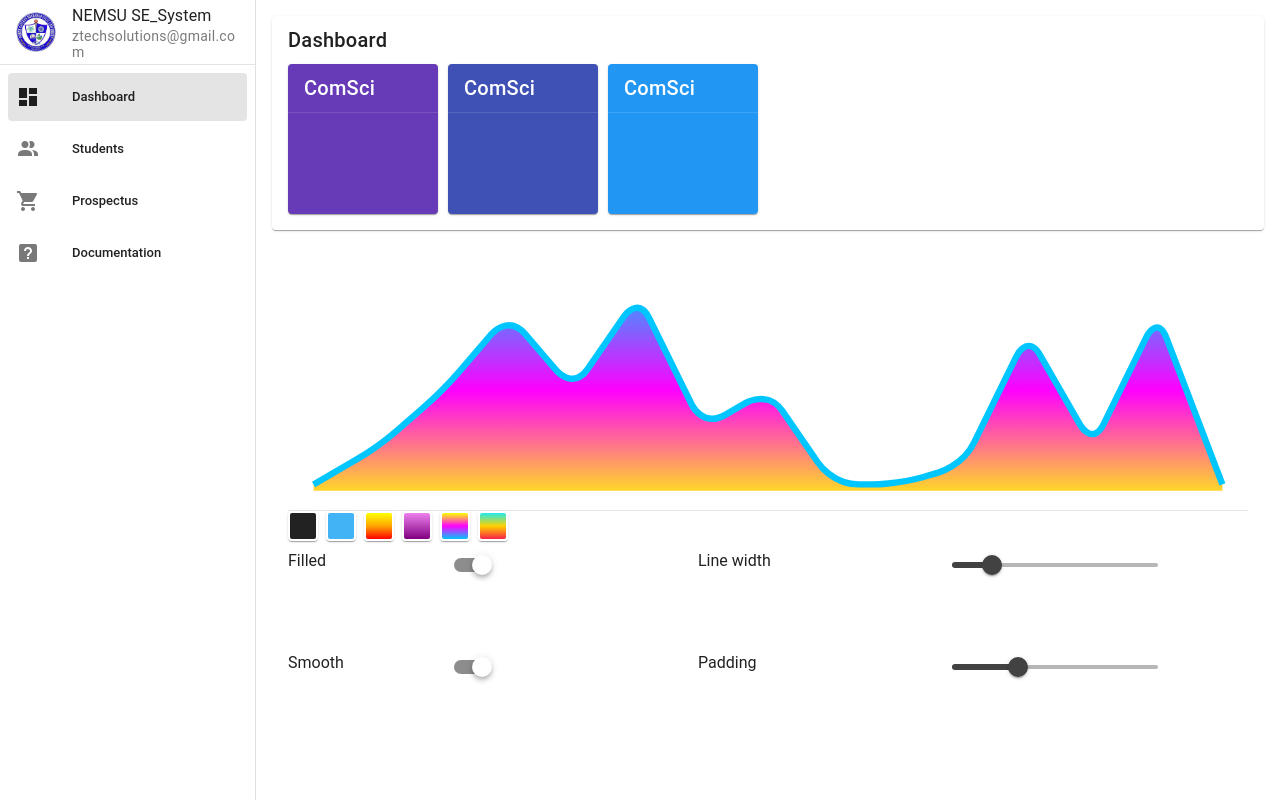
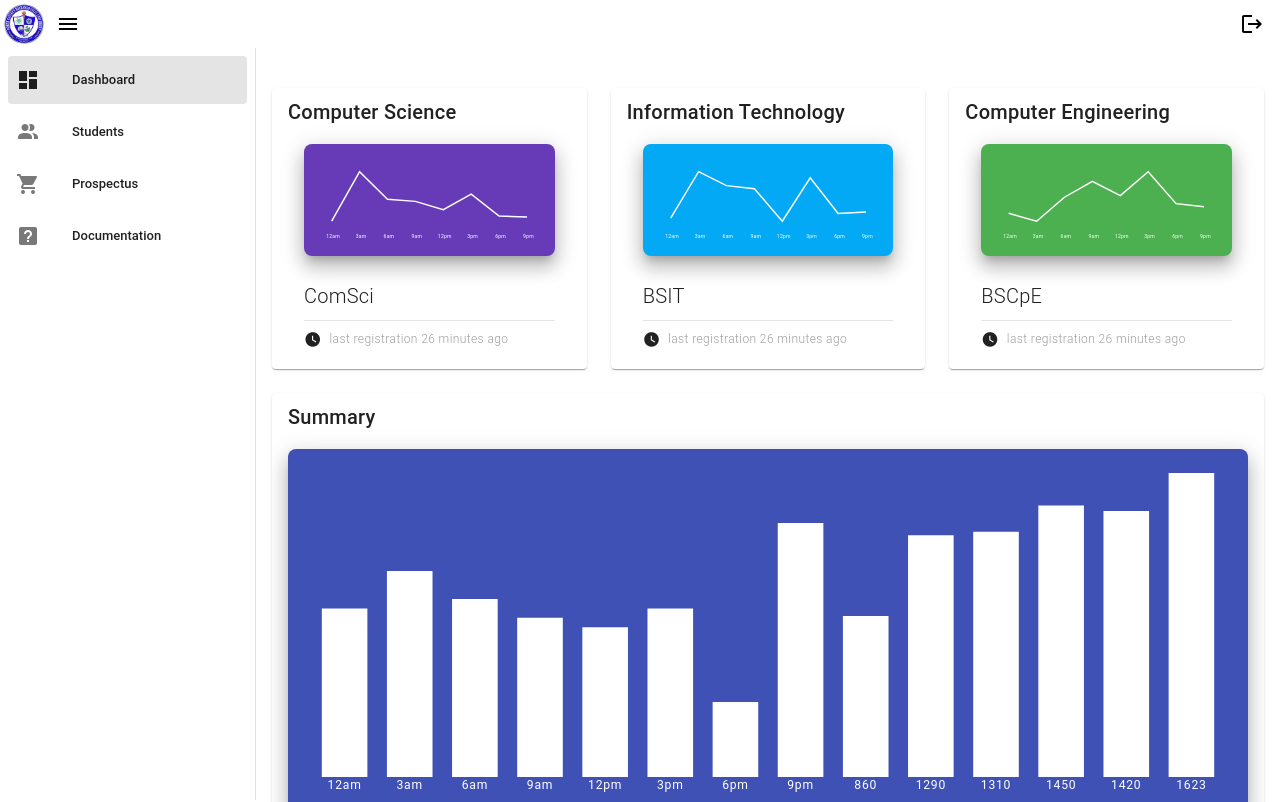
Before and after one commit to zepoy-duero/se_frontend, a Vue app: page / in a window 1280 px wide. Shown: the top 802 px of the page. Built offline with nearby package versions, Linux system fonts and the light colour scheme.

Commit message:
added dashboard

```diff
--- a/src/App.vue
+++ b/src/App.vue
@@ -1,6 +1,27 @@
 <template>
   <v-app>
-    <side-nav />
+    <v-app-bar flat color="white" density="compact">
+      <template v-slot:prepend>
+        <v-avatar>
+          <v-img src="src/assets/nemsu.jpg"></v-img>
+        </v-avatar>
+        <v-list-item
+          v-show="drawer"
+          prepend-avatar="src/assets/nemsu.jpg"
+          subtitle="ztechsolutions@gmail.com"
+          title="NEMSU SE_System"
+        >
+        </v-list-item>
+
+        <v-app-bar-nav-icon dark @click.stop="toggle"></v-app-bar-nav-icon>
+      </template>
+
+      <template v-slot:append>
+        <v-btn icon="mdi-logout"></v-btn>
+      </template>
+    </v-app-bar>
+
+    <side-nav :toggle_drawer="drawer" />
     <v-main>
       <router-view> </router-view>
     </v-main>
@@ -11,7 +32,19 @@
 import SideNav from "./components/SideNav.vue";
 export default {
   components: { SideNav },
+  data() {
+    return {
+      drawer: false,
+      rail: true,
+    };
+  },
   name: "App",
+  methods: {
+    toggle() {
+      this.drawer = !this.drawer;
+      this.rail = !this.rail;
+    },
+  },
 };
 </script>
 
--- /dev/null
+++ b/src/components/BSCpEGraph.vue
@@ -0,0 +1,45 @@
+<template>
+  <v-card flat class="mt-8 mx-auto overflow-visible" max-width="100%">
+    <v-sheet
+      class="v-sheet--offset mx-auto"
+      color="green"
+      elevation="12"
+      max-width="calc(100% - 32px)"
+      rounded="lg"
+    >
+      <v-sparkline
+        :labels="labels"
+        :model-value="value"
+        color="white"
+        line-width="2"
+        padding="16"
+        height="100"
+        class="pa-4"
+      ></v-sparkline>
+    </v-sheet>
+
+    <v-card-text class="pt-0 pb-1">
+      <div class="text-h6 font-weight-light mb-2">BSCpE</div>
+
+      <v-divider class="my-2"></v-divider>
+      <v-icon class="me-2" size="small"> mdi-clock </v-icon>
+      <span class="text-caption text-grey font-weight-light"
+        >last registration 26 minutes ago</span
+      >
+    </v-card-text>
+  </v-card>
+</template>
+    <script>
+export default {
+  data: () => ({
+    labels: ["12am", "3am", "6am", "9am", "12pm", "3pm", "6pm", "9pm"],
+    value: [200, 150, 300, 400, 310, 460, 260, 240],
+  }),
+};
+</script>
+    <style>
+.v-sheet--offset {
+  top: -24px;
+  position: relative;
+}
+</style>
--- /dev/null
+++ b/src/components/BSITGraph.vue
@@ -0,0 +1,45 @@
+<template>
+  <v-card flat class="mt-8 mx-auto overflow-visible" max-width="100%">
+    <v-sheet
+      class="v-sheet--offset mx-auto"
+      color="light-blue"
+      elevation="12"
+      max-width="calc(100% - 32px)"
+      rounded="lg"
+    >
+      <v-sparkline
+        :labels="labels"
+        :model-value="value"
+        color="white"
+        line-width="2"
+        padding="16"
+        height="100"
+        class="pa-4"
+      ></v-sparkline>
+    </v-sheet>
+
+    <v-card-text class="pt-0 pb-1">
+      <div class="text-h6 font-weight-light mb-2">BSIT</div>
+
+      <v-divider class="my-2"></v-divider>
+      <v-icon class="me-2" size="small"> mdi-clock </v-icon>
+      <span class="text-caption text-grey font-weight-light"
+        >last registration 26 minutes ago</span
+      >
+    </v-card-text>
+  </v-card>
+</template>
+  <script>
+export default {
+  data: () => ({
+    labels: ["12am", "3am", "6am", "9am", "12pm", "3pm", "6pm", "9pm"],
+    value: [200, 500, 410, 390, 180, 460, 230, 240],
+  }),
+};
+</script>
+  <style>
+.v-sheet--offset {
+  top: -24px;
+  position: relative;
+}
+</style>
--- /dev/null
+++ b/src/components/ComSciGraph.vue
@@ -0,0 +1,44 @@
+<template>
+  <v-card flat class="mt-8 mx-auto overflow-visible" max-width="100%">
+    <v-sheet
+      class="v-sheet--offset mx-auto"
+      color="deep-purple"
+      elevation="12"
+      max-width="calc(100% - 32px)"
+      rounded="lg"
+    >
+      <v-sparkline
+        :labels="labels"
+        :model-value="value"
+        color="white"
+        line-width="2"
+        padding="16"
+        height="100"
+        class="pa-4"
+      ></v-sparkline>
+    </v-sheet>
+
+    <v-card-text class="pt-0 pb-1">
+      <div class="text-h6 font-weight-light mb-2">ComSci</div>
+      <v-divider class="my-2"></v-divider>
+      <v-icon class="me-2" size="small"> mdi-clock </v-icon>
+      <span class="text-caption text-grey font-weight-light"
+        >last registration 26 minutes ago</span
+      >
+    </v-card-text>
+  </v-card>
+</template>
+  <script>
+export default {
+  data: () => ({
+    labels: ["12am", "3am", "6am", "9am", "12pm", "3pm", "6pm", "9pm"],
+    value: [200, 675, 410, 390, 310, 460, 250, 240],
+  }),
+};
+</script>
+  <style>
+.v-sheet--offset {
+  top: -24px;
+  position: relative;
+}
+</style>
--- a/src/components/DashBoard.vue
+++ b/src/components/DashBoard.vue
@@ -1,54 +1,49 @@
 <template>
   <v-container>
     <v-row>
+      <v-col> </v-col>
+    </v-row>
+    <v-row>
       <v-col>
         <v-card>
-          <v-card-title> Dashboard </v-card-title>
+          <v-card-title>Computer Science</v-card-title>
           <v-card-text>
-            <v-row no-gutters>
-              <v-col cols="2">
-                <v-card :height="150" :width="150" color="deep-purple">
-                  <v-card-title class="d-flex align-left justify-left px-4">
-                    ComSci
-                  </v-card-title>
-                  <v-divider></v-divider>
-                  <v-card-text> </v-card-text>
-                </v-card>
-              </v-col>
-              <v-col cols="2">
-                <v-card :height="150" :width="150" color="indigo">
-                  <v-card-title
-                    class="d-flex align-left justify-left flex-wrap text-center px-4"
-                  >
-                    ComSci
-                  </v-card-title>
-                  <v-divider></v-divider>
-                  <v-card-text> </v-card-text>
-                </v-card>
-              </v-col>
-              <v-col cols="2">
-                <v-card :height="150" :width="150" color="blue">
-                  <v-card-title
-                    class="d-flex align-left justify-left flex-wrap text-center px-4"
-                  >
-                    ComSci
-                  </v-card-title>
-                  <v-divider></v-divider>
-                  <v-card-text> </v-card-text>
-                </v-card>
-              </v-col>
-            </v-row>
+            <ComSciGraph />
+          </v-card-text>
+        </v-card>
+      </v-col>
+      <v-col>
+        <v-card>
+          <v-card-title>Information Technology</v-card-title>
+          <v-card-text>
+            <BSITGraph />
+          </v-card-text>
+        </v-card>
+      </v-col>
+      <v-col>
+        <v-card>
+          <v-card-title>Computer Engineering</v-card-title>
+          <v-card-text>
+            <BSCpEGraph />
           </v-card-text>
         </v-card>
       </v-col>
     </v-row>
     <v-row>
       <v-col>
-        <graph />
+        <v-card>
+          <v-card-title>Summary</v-card-title>
+          <v-card-text>
+            <SummaryGraph />
+          </v-card-text>
+        </v-card>
       </v-col>
     </v-row>
   </v-container>
 </template>
 <script setup>
-import Graph from "./Graph.vue";
+import ComSciGraph from "./ComSciGraph.vue";
+import BSITGraph from "./BSITGraph.vue";
+import BSCpEGraph from "./BSCpEGraph.vue";
+import SummaryGraph from "./SummaryGraph.vue";
 </script>
--- a/src/components/Graph.vue
+++ /dev/null
@@ -1,109 +0,0 @@
-<template>
-  <v-container fluid>
-    <v-sparkline
-      :fill="fill"
-      :gradient="selectedGradient"
-      :line-width="lineWidth"
-      :model-value="value"
-      :padding="padding"
-      :smooth="smooth"
-      auto-draw
-    ></v-sparkline>
-
-    <v-divider></v-divider>
-
-    <v-row>
-      <v-col cols="12" md="6">
-        <v-row align="center" class="fill-height">
-          <v-item-group v-model="selectedGradient" mandatory>
-            <v-row class="pt-6 pl-6">
-              <v-item
-                v-for="(gradient, i) in gradients"
-                :key="i"
-                v-slot="{ active, toggle }"
-                :value="gradient"
-              >
-                <v-card
-                  :style="{
-                    background:
-                      gradient.length > 1
-                        ? `linear-gradient(0deg, ${gradient})`
-                        : gradient[0],
-                    border: '2px solid',
-                    borderColor: active ? '#222' : 'white',
-                  }"
-                  class="me-2"
-                  height="30"
-                  width="30"
-                  @click="toggle"
-                ></v-card>
-              </v-item>
-            </v-row>
-          </v-item-group>
-        </v-row>
-      </v-col>
-    </v-row>
-
-    <v-row class="mt-5">
-      <v-col cols="2"> Filled </v-col>
-      <v-col cols="3">
-        <v-switch v-model="fill" class="switch"></v-switch>
-      </v-col>
-      <v-col cols="3"> Line width </v-col>
-      <v-col cols="3">
-        <v-slider
-          v-model="lineWidth"
-          max="10"
-          min="0.1"
-          step="0.1"
-          thumb-label
-        ></v-slider>
-      </v-col>
-    </v-row>
-
-    <v-row>
-      <v-col cols="2"> Smooth </v-col>
-      <v-col cols="3">
-        <v-switch v-model="smooth" class="switch"></v-switch>
-      </v-col>
-      <v-col cols="3"> Padding </v-col>
-      <v-col cols="3">
-        <v-slider
-          v-model="padding"
-          cols="3"
-          max="25"
-          min="0"
-          thumb-label
-        ></v-slider>
-      </v-col>
-    </v-row>
-  </v-container>
-</template>
-  <script>
-const gradients = [
-  ["#222"],
-  ["#42b3f4"],
-  ["red", "orange", "yellow"],
-  ["purple", "violet"],
-  ["#00c6ff", "#F0F", "#FF0"],
-  ["#f72047", "#ffd200", "#1feaea"],
-];
-
-export default {
-  data: () => ({
-    fill: true,
-    selectedGradient: gradients[4],
-    gradients,
-    padding: 8,
-    smooth: true,
-    value: [0, 2, 5, 9, 5, 10, 3, 5, 0, 0, 1, 8, 2, 9, 0],
-    lineWidth: 2,
-  }),
-};
-</script>
-  <style scoped>
-.switch {
-  position: relative;
-  top: -12px;
-}
-</style>
--- a/src/components/SideNav.vue
+++ b/src/components/SideNav.vue
@@ -1,14 +1,6 @@
 <template>
-  <v-navigation-drawer app permanent>
-    <v-list-item
-      prepend-avatar="src/assets/nemsu.jpg"
-      subtitle="ztechsolutions@gmail.com"
-      title="NEMSU SE_System"
-    >
-    </v-list-item>
-
-    <v-divider></v-divider>
-
+  <v-navigation-drawer :rail="drawer" app permanent>
+    <!-- <v-divider class="mt-2"></v-divider> -->
     <v-list nav>
       <v-list-item v-for="item in items" :key="item.title" link :to="item.url">
         <template v-slot:prepend>
@@ -23,8 +15,10 @@
 
   <script>
 export default {
+  props: ["toggle_drawer"],
   data() {
     return {
+      toggle: false,
       items: [
         { title: "Dashboard", icon: "mdi-view-dashboard", url: "/" },
         {
@@ -39,6 +33,12 @@ export default {
       right: null,
     };
   },
+  computed: {
+    drawer() {
+      console.log(this.toggle_drawer);
+      return this.toggle_drawer;
+    },
+  },
 };
 </script>
 
--- /dev/null
+++ b/src/components/SummaryGraph.vue
@@ -0,0 +1,50 @@
+<template>
+  <v-card flat class="mt-8 mx-auto overflow-visible" max-width="100%">
+    <v-sheet
+      class="v-sheet--offset mx-auto"
+      color="indigo"
+      elevation="12"
+      max-width="100%"
+      rounded="lg"
+    >
+      <v-sparkline
+        :labels="labels"
+        :model-value="value"
+        color="white"
+        line-width="15"
+        padding="16"
+        :label-size="4"
+        type="bar"
+        class="pa-6"
+        height="100"
+      ></v-sparkline>
+    </v-sheet>
+
+    <v-card-text class="pt-0">
+      <div class="text-h6 font-weight-light mb-2">BSCpE</div>
+
+      <v-divider class="my-2"></v-divider>
+      <v-icon class="me-2" size="small"> mdi-clock </v-icon>
+      <span class="text-caption text-grey font-weight-light"
+        >last registration 26 minutes ago</span
+      >
+    </v-card-text>
+  </v-card>
+</template>
+      <script>
+export default {
+  data: () => ({
+    labels: ["12am", "3am", "6am", "9am", "12pm", "3pm", "6pm", "9pm"],
+    value: [
+      900, 1100, 950, 850, 800, 900, 400, 1356, 860, 1290, 1310, 1450, 1420,
+      1623,
+    ],
+  }),
+};
+</script>
+      <style>
+.v-sheet--offset {
+  top: -24px;
+  position: relative;
+}
+</style>
```
